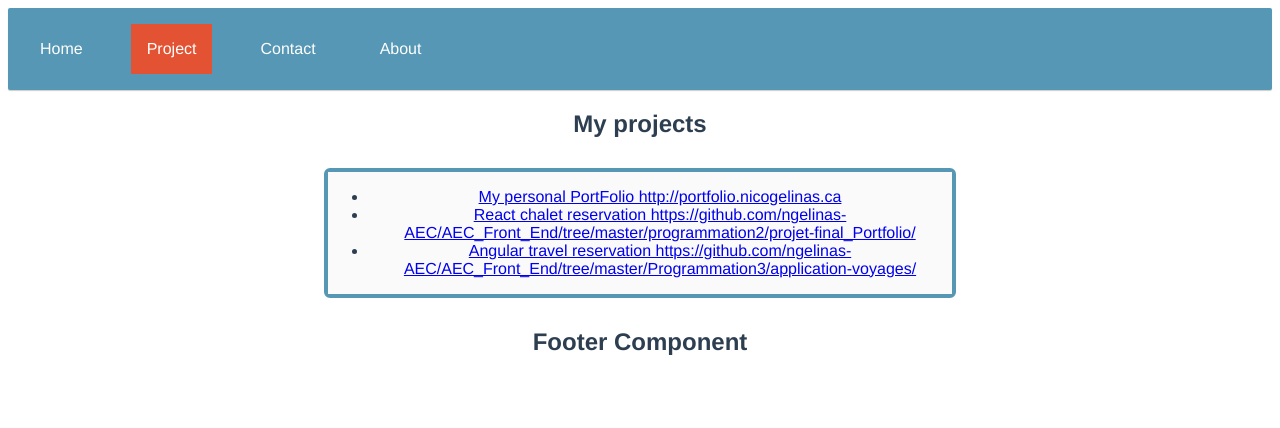
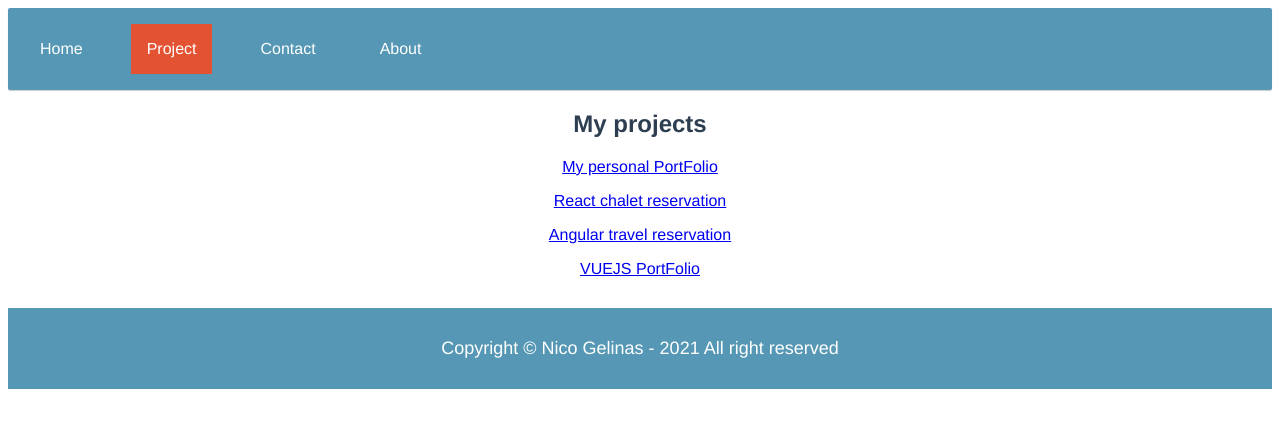
Before and after one commit to ngelinas-AEC/1017examen2nicogelinas, a Vue app: page /projet in a window 1280 px wide. Shown: the top 428 px of the page. Built offline with nearby package versions, Linux system fonts and the light colour scheme.

Commit message:
ma directive bas de page

```diff
--- a/src/components/Footer.vue
+++ b/src/components/Footer.vue
@@ -1,27 +1,36 @@
 <template lang="html">
 
   <section class="footer">
-    <h1>Footer Component</h1>
+    <div v-directivefooter> {{'droit' | selectLangue(langue)}} </div>
+
   </section>
 
 </template>
 
 <script lang="js">
+  import {LanguesMixin}  from "../mixins/LanguesMixin";
 
   export default  {
+    mixins: [LanguesMixin],
     name: 'footerComponent',
     props: [],
-    mounted () {
-
-    },
-    data () {
-      return {
-      }
-    },
-    methods: {
-    },
-    computed: {
+    directives: {
+      directivefooter: {
+       bind: function(el) {
+          el.innerHTML = 'Copyright © ' + ' Nico Gelinas - ' +  new Date().getFullYear() + el.innerHTML;
+          el.style.fontSize = 18 + 'px';
+          el.style.color = 'white';
+        },
+      },
     }
 }
+</script>
 
-</script>
+<style scoped >
+  .footer {
+    margin-top: 30px;
+    padding: 30px;
+    color: 'white';
+    background-color: #5597b4;
+  }
+</style>
--- a/src/mixins/LanguesMixin.js
+++ b/src/mixins/LanguesMixin.js
@@ -26,6 +26,7 @@ export const LanguesMixin = {
         portfolio: "Mon PortFolio personnel",
         lecteurdenouvelles: "React project réservation chalet",
         appvoyage: "Angular project réservation voyage",
+        appvue: "VUEJS PortFolio",
 
 
         bonjour: "Bonjour, je m'appelle Nico Gelinas",
@@ -35,7 +36,9 @@ export const LanguesMixin = {
         +"Je préconise le développemnt 'responsive design' qui est indispensable aujourd'hui avec les nombreux formats d'appareils"
         +"mobiles. Je suis en mesure de développer des applications mobiles et prendre en charge les"
         +"applications « back-end » utilisées par les solutions mobiles afin de contrôler l’accès aux données et à divers services."
-        +"J’implémente le développement par itération (Agile) me permettant la production d’un meilleur produit livrable."
+        +"J’implémente le développement par itération (Agile) me permettant la production d’un meilleur produit livrable.",
+
+        droit: "Tous droits réservés"
     },
     an: {
         accueil: "Home",
@@ -60,13 +63,17 @@ export const LanguesMixin = {
         portfolio: "My personal PortFolio",
         lecteurdenouvelles: "React chalet reservation",
         appvoyage: "Angular travel reservation",
+        appvue: "VUEJS PortFolio",
 
         bonjour: "Hello, I'm Nico Gelinas",
         jesuis: "I am a developer",
         texteapropos:"I have a passion for the development of intuitive and user-friendly systems. I specialize in mobile fields. "
         +"I advocate 'responsive design' development which is essential today with the many formats of mobile devices. "
         +"I am able to develop mobile applications and support back-end applications used by mobile solutions to control "
-        +"access to data and various services. I implement iteration development (Agile) allowing me to produce a better deliverable."
+        +"access to data and various services. I implement iteration development (Agile) allowing me to produce a better deliverable.",
+
+        droit: "All right reserved"
+
     },
     filters : {
         selectLangue: function (value, langue) {
--- a/src/views/Projet.vue
+++ b/src/views/Projet.vue
@@ -1,17 +1,8 @@
 <template lang="html">
 
   <section class="projet">
-        <h1>{{'projetlabel' | selectLangue(langue)}}</h1>
-   <div class="app-gridview">
-      <div class="grid-wrapper">
-          <div class="grid-row">
-        <ul class='projets'>
-                    <li v-for="(projet, i) in projets" :key="i"> <a :href="projet.lien" target="_blank"> {{ projet.nom | selectLangue(langue)}} {{ projet.lien }}</a> </li>
-        </ul>
-         </div>
-      </div>
-    </div>
-
+      <h1>{{'projetlabel' | selectLangue(langue)}}</h1>
+      <p v-for="(projet, i) in projets" :key="i"> <a :href="projet.lien" target="_blank"> {{ projet.nom | selectLangue(langue)}} </a> </p>
   </section>
 
 </template>
@@ -27,7 +18,8 @@
            projets: [
               {id:1, nom:"portfolio", lien:"http://portfolio.nicogelinas.ca"},
               {id:2, nom:"lecteurdenouvelles", lien:"https://github.com/ngelinas-AEC/AEC_Front_End/tree/master/programmation2/projet-final_Portfolio/"},
-              {ID:3, nom:"appvoyage", lien:"https://github.com/ngelinas-AEC/AEC_Front_End/tree/master/Programmation3/application-voyages/"}
+              {ID:3, nom:"appvoyage", lien:"https://github.com/ngelinas-AEC/AEC_Front_End/tree/master/Programmation3/application-voyages/"},
+              {ID:4, nom:"appvue", lien:"https://github.com/ngelinas-AEC/1017examen2nicogelinas/"}
           ]
       }
     },
```
